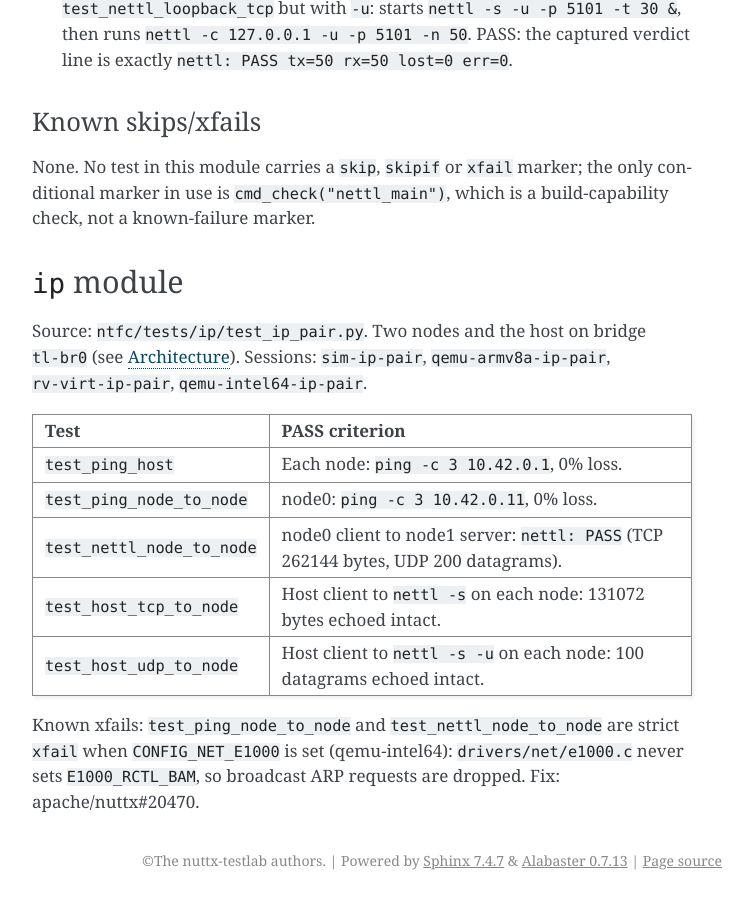
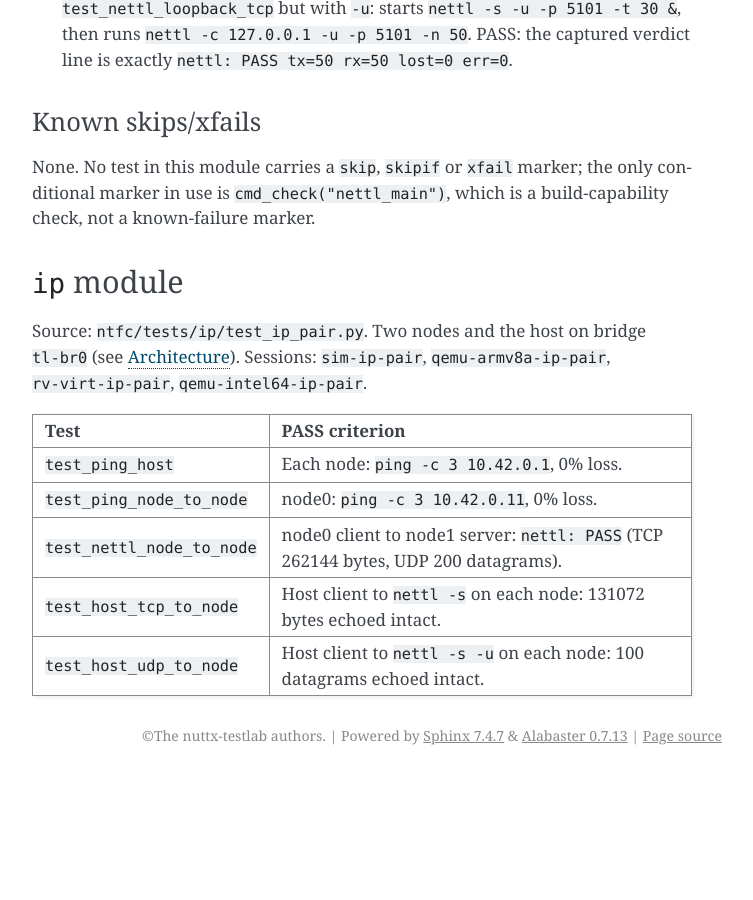
Before and after one commit to railab/nuttx-testlab, a Sphinx documentation site: the page built from Documentation/test-cases.rst, in a window 1280 px wide and 900 px high, scrolled down 1256 px. Shown: the whole window, without its empty margins (388-1141 px from the left). Built offline with Sphinx 7.4.7, drawn with Linux system fonts in a browser that asks for light colours; after the commit the page ends 2031 px from its top, so only the background shows below that.

Commit message:
ntfc/ip: Drop e1000 xfail, warm up ARP before ping.
* The e1000 broadcast fix is merged upstream (apache/nuttx#20470):
  remove the strict xfail on qemu-intel64 node-to-node tests and
  enable udpblaster again.
* The ping helper sends one ARP warm-up ping first; NuttX drops the
  packet that triggers the ARP request, which made 3-of-3 flaky.

Assisted-by: Claude:claude-opus-5-5
Signed-off-by: raiden00pl <raiden00@railab.me>

```diff
--- a/Documentation/test-cases.rst
+++ b/Documentation/test-cases.rst
@@ -110,8 +110,3 @@ bridge ``tl-br0`` (see :doc:`architecture`). Sessions:
    * - ``test_host_udp_to_node``
      - Host client to ``nettl -s -u`` on each node: 100 datagrams echoed
        intact.
-
-Known xfails: ``test_ping_node_to_node`` and ``test_nettl_node_to_node``
-are strict ``xfail`` when ``CONFIG_NET_E1000`` is set (qemu-intel64):
-``drivers/net/e1000.c`` never sets ``E1000_RCTL_BAM``, so broadcast ARP
-requests are dropped. Fix: apache/nuttx#20470.
```
Also changed, not shown: 2 other files.
